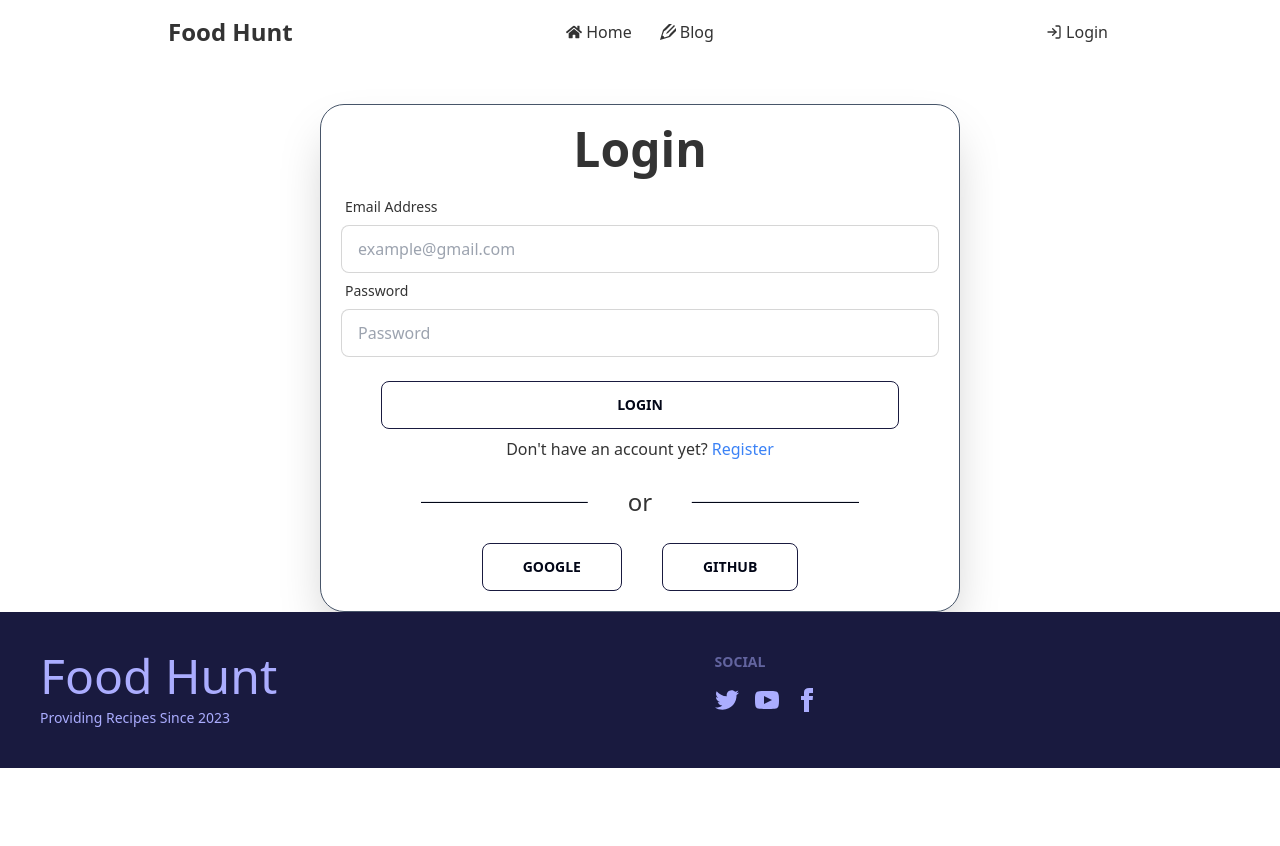
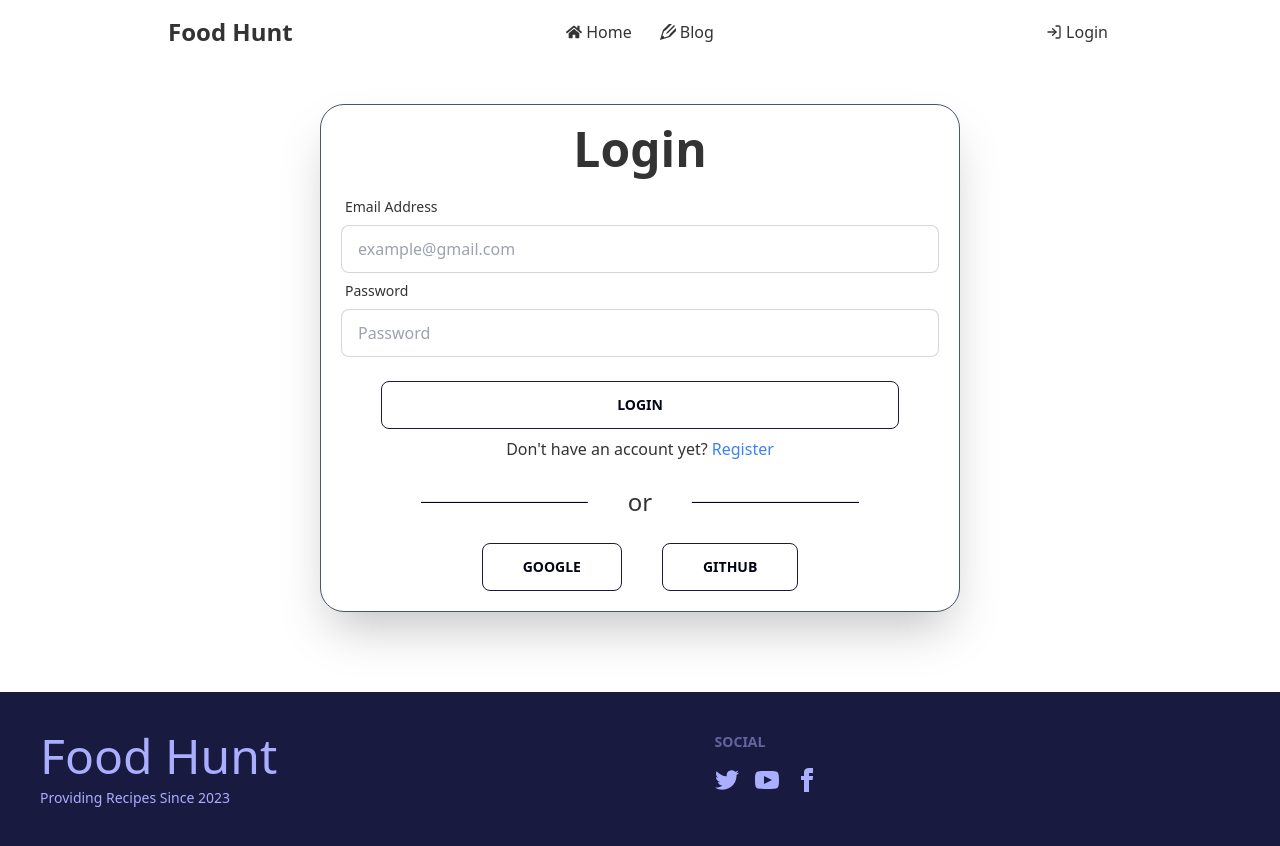
Before and after one commit to Abdur27485/Food-Hunt, a React (Vite) app: page /login in a window 1280 px wide. Before the commit the page ends 800 px from the top, so only its background shows below. Built offline with nearby package versions, Linux system fonts and the light colour scheme; no server answers.

Commit message:
footer top margin issue

```diff
--- a/src/components/Footer/Footer.jsx
+++ b/src/components/Footer/Footer.jsx
@@ -2,7 +2,7 @@ import React from 'react';
 
 const Footer = () => {
     return (
-        <div>
+        <div className='mt-20'>
             <footer className="footer p-10 bg-neutral text-neutral-content">
                 <div>
                     <h2 className='text-5xl'>Food Hunt</h2>
--- a/src/pages/Home/Home.jsx
+++ b/src/pages/Home/Home.jsx
@@ -9,7 +9,7 @@ import Subscribe from '../../components/Subscribe/Subscribe';
 
 const Home = () => {
     return (
-        <div className='mb-10'>
+        <div>
             <Banner></Banner>
             <ChefsCardContainer></ChefsCardContainer>
             <RecipeCategories></RecipeCategories>
```
